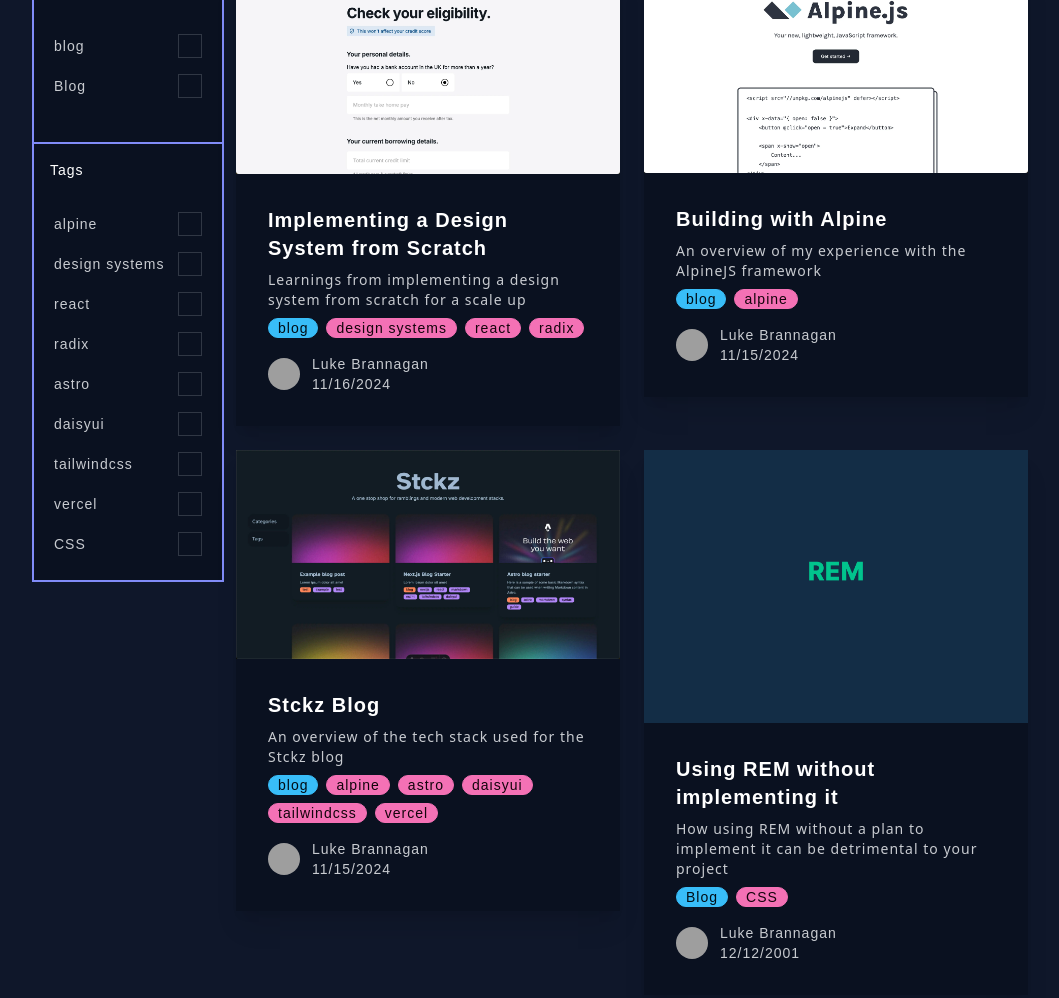
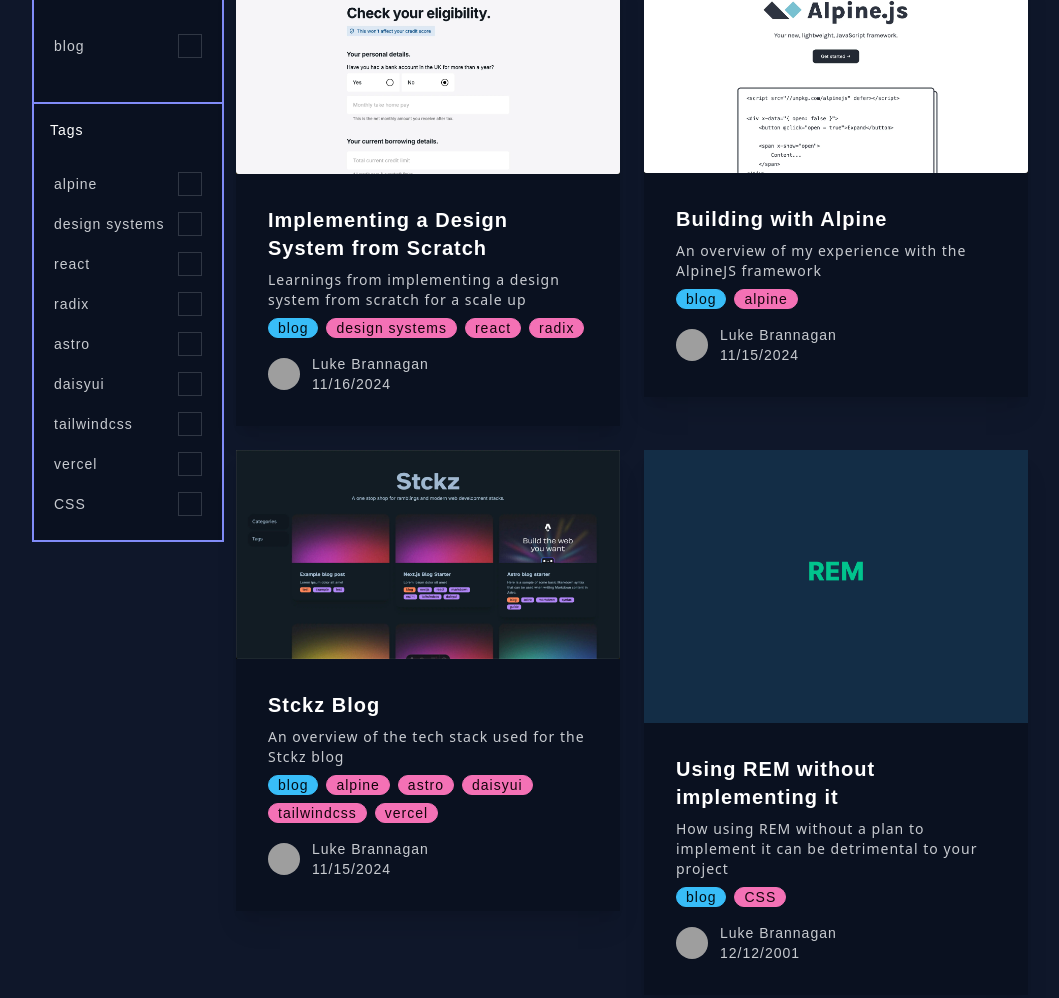
Before and after one commit to Nevnet99/stckz, an Astro site: page / in a window 1280 px wide. Shown: the part 388-1386 px from the top of the page, without its empty margins (16-1075 px from the left). Built offline with nearby package versions, Linux system fonts and the light colour scheme; Astro itself is replaced by a stand-in of ours; grey boxes are pictures that could not be loaded; a web font is replaced by a local one.

Commit message:
fix: mistyped a cat

```diff
--- a/src/content/stacks/using-rem-without-implementing-it.md
+++ b/src/content/stacks/using-rem-without-implementing-it.md
@@ -3,7 +3,7 @@
 description: 'How using REM without a plan to implement it can be detrimental to your project'
 pubDate: 'Thur 12 Dec'
 heroImage: '/rem-post-img.png'
-category: ['Blog']
+category: ['blog']
 tags: ['CSS']
 author: "Luke Brannagan"
 ---
```
